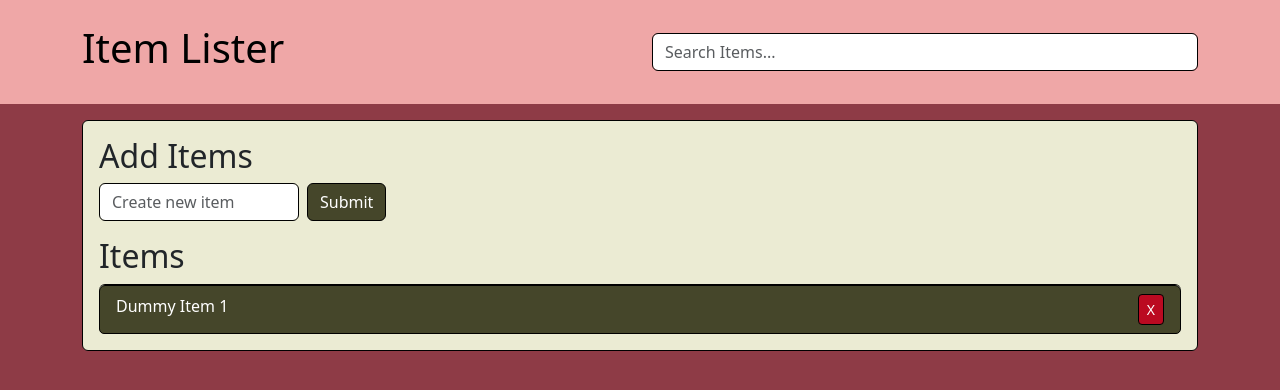
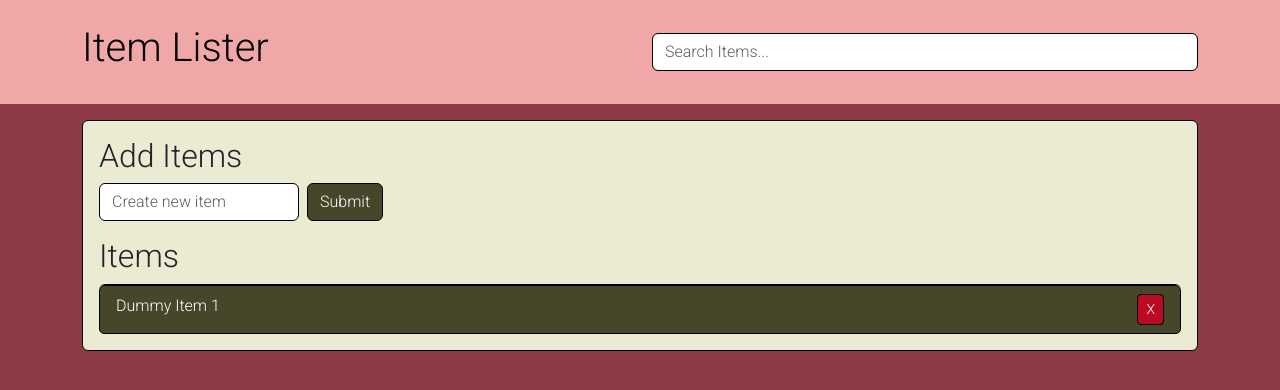
Before and after one commit to sahil-1729/Item-Lister, a plain HTML site: page index.html in a window 1280 px wide. Drawn offline with nearby package versions, Linux system fonts and the light colour scheme.

Commit message:
add new font

```diff
--- a/index.html
+++ b/index.html
@@ -5,6 +5,10 @@
     <meta name="viewport" content="width=device-width, initial-scale=1">
     <title>To do </title>
     <link href="https://cdn.jsdelivr.net/npm/bootstrap@5.3.0-alpha1/dist/css/bootstrap.min.css" rel="stylesheet" integrity="sha384-GLhlTQ8iRABdZLl6O3oVMWSktQOp6b7In1Zl3/Jr59b6EGGoI1aFkw7cmDA6j6gD" crossorigin="anonymous">
+
+    <!-- newfont -->
+    <link rel="preconnect" href="https://fonts.googleapis.com"><link rel="preconnect" href="https://fonts.gstatic.com" crossorigin><link href="https://fonts.googleapis.com/css2?family=Roboto:wght@300&display=swap" rel="stylesheet">
+
     <style>
         .button{
           background-color: #BB0A21;
@@ -21,6 +25,7 @@
         }
         body{
           background-color: #8E3B46;
+          font-family: 'Roboto', sans-serif;
         }
     </style>
 </head>
```
